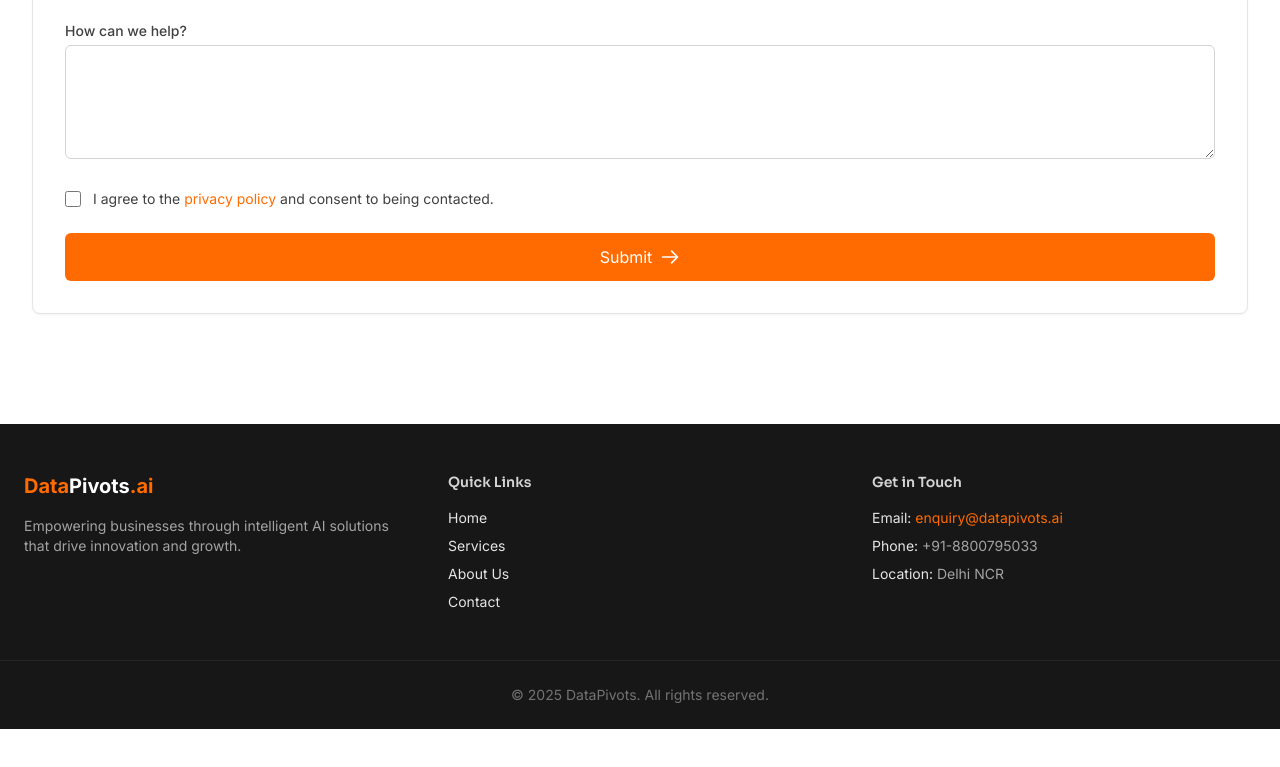
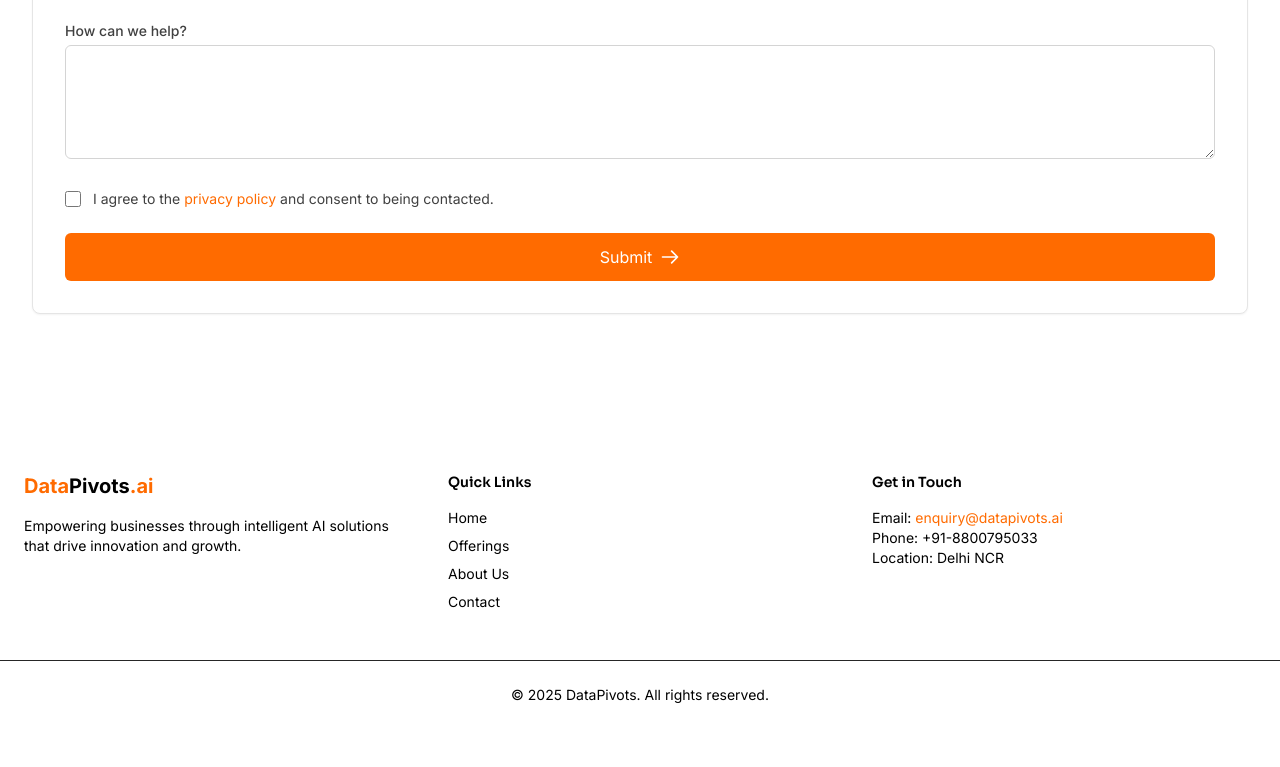
Before and after one commit to Tamannatanwa/ORGPage, a plain HTML site: page index.html in a window 1280 px wide. Shown: the part 4322-5089 px from the top of the page. Drawn offline with nearby package versions, Linux system fonts and the light colour scheme.

Commit message:
footer color chnaged

```diff
--- a/index.html
+++ b/index.html
@@ -2094,47 +2094,49 @@
     </div>
 
     <!-- Footer -->
-    <footer class="bg-neutral-900 text-neutral-200 mt-20">
+    <footer class="text white text-neutral-200 mt-20">
       <div class="max-w-7xl mx-auto px-6 py-12 grid grid-cols-1 md:grid-cols-3 gap-10">
 
         <!-- Company Info -->
         <div>
-          <a href="#hero" class="block mb-4 font-sora text-xl font-bold text-white flex items-center">
+          <a href="#hero" class="block mb-4 font-sora text-xl font-bold text-black flex items-center">
             <span class="text-[#FF6B00]">Data</span>Pivots<span class="text-[#FF6B00]">.ai</span>
           </a>
 
-
-          <p class="text-sm text-neutral-400">
+          <p class="text-sm text-black">
             Empowering businesses through intelligent AI solutions that drive innovation and growth.
           </p>
         </div>
 
         <!-- Quick Links -->
         <div>
-          <h3 class="text-sm font-semibold text-neutral-300 mb-4">Quick Links</h3>
+          <h3 class="text-sm font-semibold text-black mb-4">Quick Links</h3>
           <ul class="space-y-2 text-sm">
-            <li><a href="#hero" class="hover:text-[#FF6B00] transition-colors">Home</a></li>
-            <li><a href="#services" class="hover:text-[#FF6B00] transition-colors">Services</a></li>
-            <li><a href="#approach" class="hover:text-[#FF6B00] transition-colors">About Us</a></li>
-            <li><a href="#contact" class="hover:text-[#FF6B00] transition-colors">Contact</a></li>
+            <li><a href="#hero" class="hover:text-[#FF6B00] transition-colors text-black">Home</a></li>
+            <li><a href="#services" class="hover:text-[#FF6B00] transition-colors text-black">Offerings</a></li>
+            <li><a href="#approach" class="hover:text-[#FF6B00] transition-colors text-black">About Us</a></li>
+            <li><a href="#contact" class="hover:text-[#FF6B00] transition-colors text-black">Contact</a></li>
           </ul>
         </div>
+
 
         <!-- Contact Info -->
         <div>
-          <h3 class="text-sm font-semibold text-neutral-300 mb-4">Get in Touch</h3>
+          <h3 class="text-sm font-semibold text-black mb-4">Get in Touch</h3>
           <ul class="space-y-2 text-sm">
-            <li>Email: <a href="mailto:hello@yourcompany.com" class="text-[#FF6B00] hover:underline">enquiry@datapivots.ai</a></li>
-            <li>Phone: <span class="text-neutral-400">+91-8800795033</span></li>
-            <li>Location: <span class="text-neutral-400">Delhi NCR</span></li>
+            <lispan class="text-black">Email: </span><a href="mailto:hello@yourcompany.com" class="text-[#FF6B00] hover:underline">enquiry@datapivots.ai</a></li>
+            <li><span class="text-black">Phone: </span><span class="text-black">+91-8800795033</span></li>
+            <li><span class="text-black">Location: </span><span class="text-black">Delhi NCR</span></li>
           </ul>
         </div>
       </div>
 
-      <div class="border-t border-neutral-800 py-6 text-center text-sm text-neutral-500">
+      <div class="border-t border-neutral-800 py-6 text-center text-sm text-black">
         © 2025 DataPivots. All rights reserved.
       </div>
     </footer>
+
+
 
   </section>
 
```
